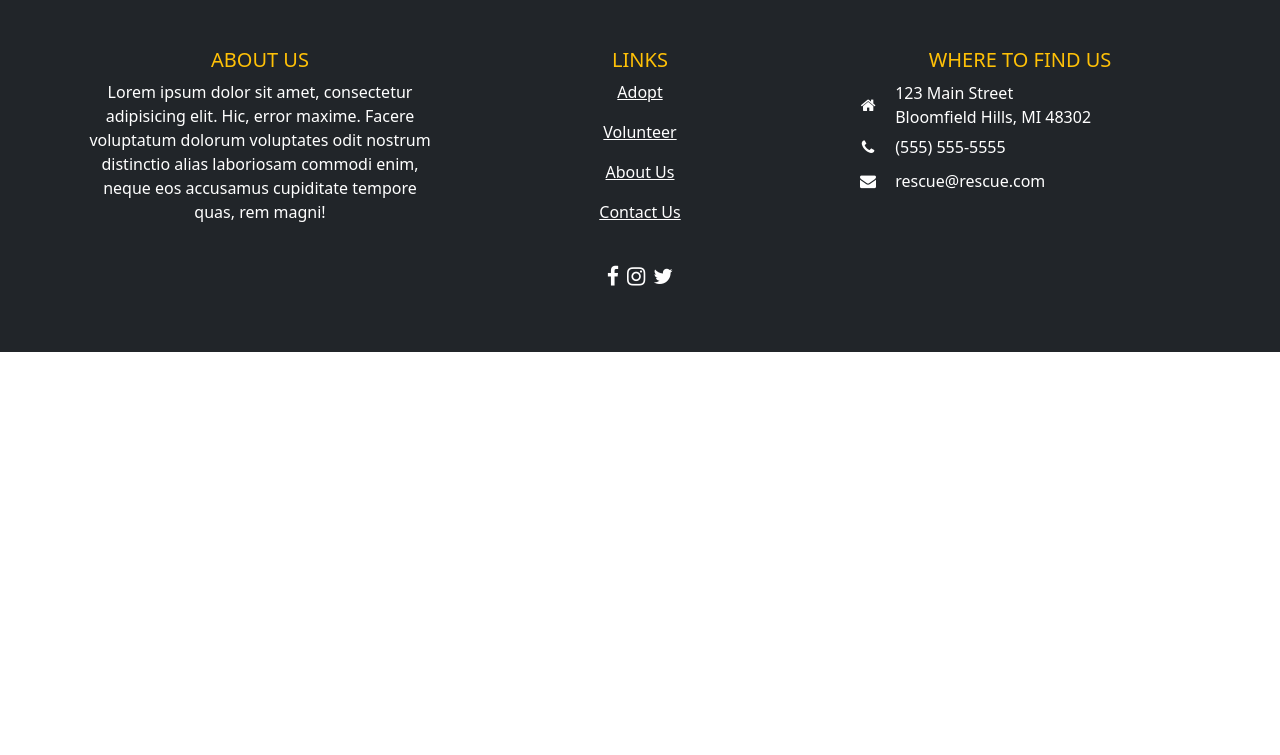
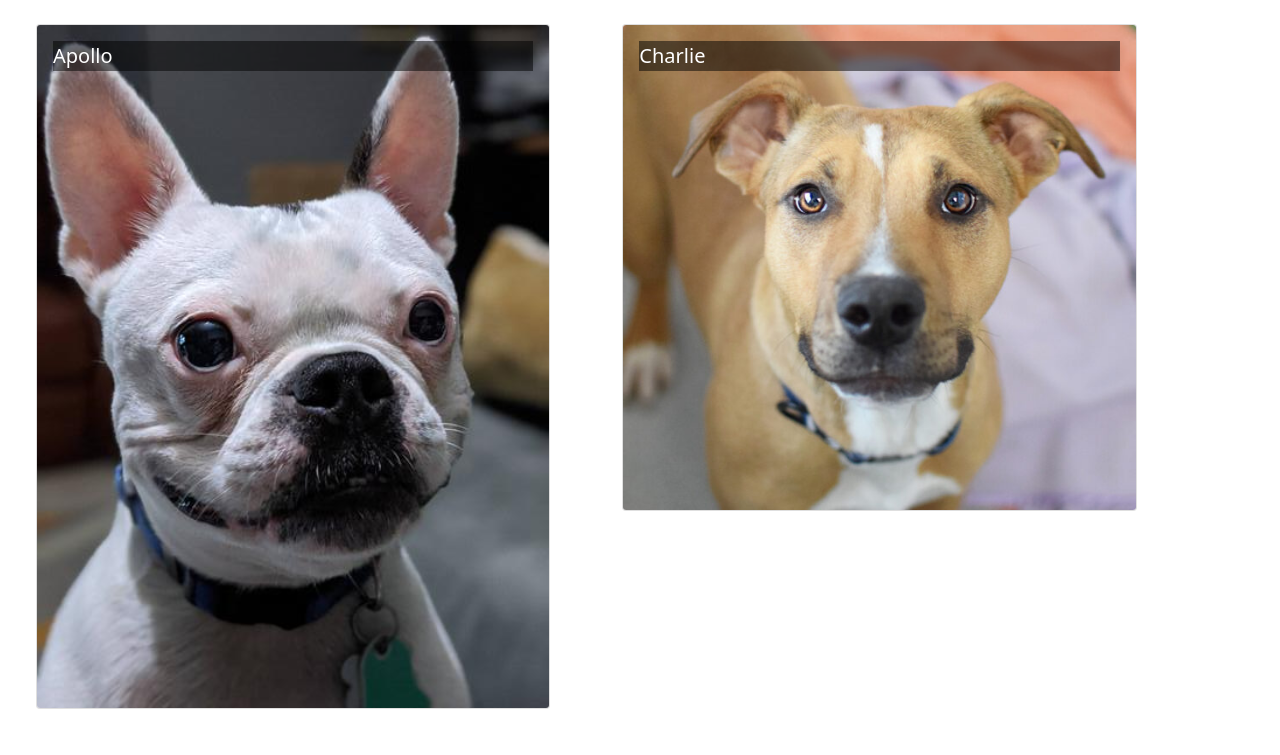
Before and after one commit to DNA21/rescue-react-project, a React (Create React App) app: page /adopt in a window 1280 px wide. Shown: the top 755 px of the page. Built offline with nearby package versions, Linux system fonts and the light colour scheme.

Commit message:
dogSlice, catSlice, and Lists

```diff
--- a/src/App.js
+++ b/src/App.js
@@ -1,5 +1,5 @@
 import './App.css';
-// import Header from './components/Header';
+import Header from './components/Header';
 import Footer from './components/Footer';
 import DogList from './features/animals/DogList';
 import CatList from './features/animals/CatList';
@@ -7,9 +7,9 @@ import CatList from './features/animals/CatList';
 function App() {
     return (
         <div className='App'>
-            {/* <Header /> */}
-            {/* <DogList />
-            <CatList /> */}
+            {/*<Header /> */}
+            <DogList />
+            {/* <CatList /> */}
             <Footer />
         </div>
     );
--- a/src/components/Header.js
+++ b/src/components/Header.js
@@ -1,8 +1,32 @@
-// import { Navbar, NavbarBrand } from 'reactstrap';
-// // import Logo
+import { useState } from 'react';
+import { Navbar, NavbarBrand, NavbarToggler, Collapse, Nav, NavItem } from 'reactstrap';
+import { NavLink } from 'react-router-dom';
+// import Logo
 
-// const Header = () => {
-//     return ()
-// }
+const Header = () => {
+    const [menuOpen, setMenuOpen] = useState(false);
 
-// export default Header;
+    return (
+        <Navbar dark color='primary' sticky='top' expand='md'>
+            {/*<NavbarToggler onClick={() => setMenuOpen(!menuOpen)} />*/}
+            <Collapse isOpen={menuOpen} navbar>
+                <Nav className='ms-auto' navbar>
+                    <NavItem>
+                        <NavLink className='nav-link' to='/'>Adopt</NavLink>
+                    </NavItem>
+                    <NavItem>
+                        <NavLink className='nav-link' to='/'>Volunteer</NavLink>
+                    </NavItem>
+                    <NavItem>
+                        <NavLink className='nav-link' to='/'>About Us</NavLink>
+                    </NavItem>
+                    <NavItem>
+                        <NavLink className='nav-link' to='/'>Contact Us</NavLink>
+                    </NavItem>
+                </Nav>
+            </Collapse>
+        </Navbar>
+    );
+}
+
+export default Header;
--- /dev/null
+++ b/src/features/adopt/catSlice.js
@@ -0,0 +1,5 @@
+import { CATS } from "../../app/shared/CATS";
+
+export const selectAllCats = () => {
+    return CATS;
+}
--- /dev/null
+++ b/src/features/adopt/dogSlice.js
@@ -0,0 +1,5 @@
+import { DOGS } from "../../app/shared/DOGS";
+
+export const selectAllDogs = () => {
+    return DOGS;
+};
--- a/src/features/animals/CatList.js
+++ b/src/features/animals/CatList.js
@@ -1,11 +1,13 @@
 import { Row, Col } from "reactstrap";
-import { CATS } from "../../app/shared/CATS";
 import AnimalCard from "./AnimalCard";
+import { selectAllCats } from "../adopt/catSlice";
 
 const CatList = () => {
+    const cats = selectAllCats();
+
     return (
         <Row className='ms-auto'>
-            {CATS.map((cat) => {
+            {cats.map((cat) => {
                 return (
                     <Col
                         md='5'
--- a/src/features/animals/DogList.js
+++ b/src/features/animals/DogList.js
@@ -1,11 +1,13 @@
 import { Row, Col } from "reactstrap";
-import { DOGS } from "../../app/shared/DOGS";
 import AnimalCard from "./AnimalCard";
+import { selectAllDogs } from "../adopt/dogSlice";
 
 const DogList = () => {
+    const dogs = selectAllDogs();
+
     return (
         <Row className='ms-auto'>
-            {DOGS.map((dog) => {
+            {dogs.map((dog) => {
                 return (
                     <Col
                         md='5'
```
